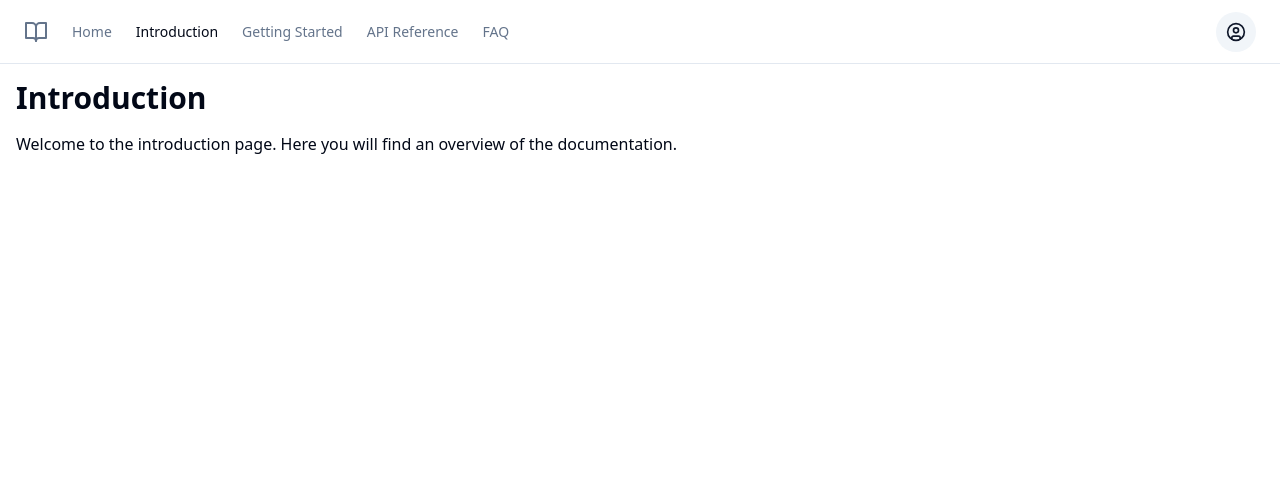
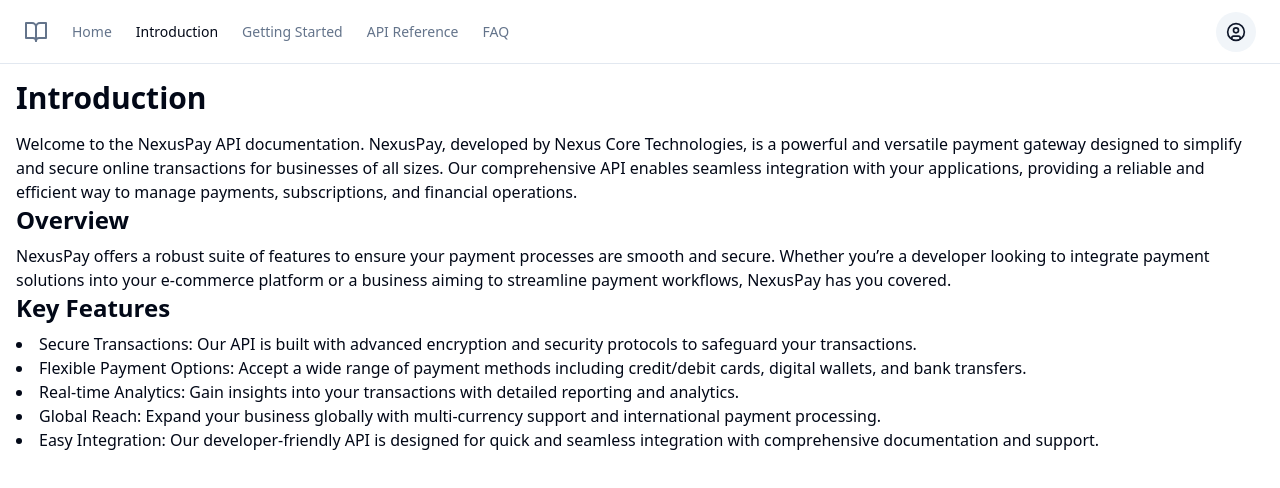
Before and after one commit to GPT-Engineer-App/nexuspay-api-documentation, a React (Vite) app: page /introduction in a window 1280 px wide. Shown: the top 488 px of the page. Built offline with nearby package versions, Linux system fonts and the light colour scheme.

Commit message:
Added NexusPay API documentation content to relevant pages and updated layout.

```diff
--- a/src/layouts/navbar.jsx
+++ b/src/layouts/navbar.jsx
@@ -35,7 +35,7 @@ const DesktopNav = () => (
       className="flex items-center gap-2 text-lg font-semibold md:text-base"
     >
       <BookOpen className="h-6 w-6" />
-      <span className="sr-only">Docs Site</span>
+      <span className="sr-only">NexusPay Docs</span>
     </NavItem>
     {navItems.map((item) => (
       <NavItem key={item.to} to={item.to}>
@@ -60,7 +60,7 @@ const MobileNav = () => (
           className="flex items-center gap-2 text-lg font-semibold"
         >
           <BookOpen className="h-6 w-6" />
-          <span className="sr-only">Docs Site</span>
+          <span className="sr-only">NexusPay Docs</span>
         </NavItem>
         {navItems.map((item) => (
           <NavItem key={item.to} to={item.to}>
--- a/src/layouts/sidebar.jsx
+++ b/src/layouts/sidebar.jsx
@@ -37,7 +37,7 @@ const Sidebar = () => (
       <div className="flex h-14 items-center border-b px-4 lg:h-[60px] lg:px-6">
         <NavLink to="/" className="flex items-center gap-2 font-semibold">
           <Package2 className="h-6 w-6" />
-          <span>Acme Inc</span>
+          <span>NexusPay</span>
         </NavLink>
       </div>
       <div className="flex-1">
@@ -69,7 +69,7 @@ const MobileSidebar = () => (
           className="flex items-center gap-2 text-lg font-semibold mb-4"
         >
           <Package2 className="h-6 w-6" />
-          <span className="sr-only">Acme Inc</span>
+          <span className="sr-only">NexusPay</span>
         </NavLink>
         {navItems.map((item) => (
           <SidebarNavLink key={item.to} to={item.to}>
--- a/src/pages/FAQ.jsx
+++ b/src/pages/FAQ.jsx
@@ -3,6 +3,14 @@ const FAQ = () => {
     <div>
       <h1 className="text-3xl font-bold mb-4">FAQ</h1>
       <p>Frequently Asked Questions will be answered here.</p>
+      <h2 className="text-2xl font-bold mb-2">Support and Resources</h2>
+      <p>Our dedicated support team is here to assist you every step of the way. Access our resources for troubleshooting, best practices, and additional guidance:</p>
+      <ul className="list-disc list-inside">
+        <li>Developer Guides: Step-by-step integration tutorials.</li>
+        <li>FAQs: Answers to common questions.</li>
+        <li>Community Forums: Connect with other developers and share insights.</li>
+        <li>Contact Support: Reach out to our support team for personalized assistance.</li>
+      </ul>
     </div>
   );
 };
--- a/src/pages/GettingStarted.jsx
+++ b/src/pages/GettingStarted.jsx
@@ -2,7 +2,14 @@ const GettingStarted = () => {
   return (
     <div>
       <h1 className="text-3xl font-bold mb-4">Getting Started</h1>
-      <p>This page will help you get started with the documentation.</p>
+      <p>To begin using NexusPay, follow these simple steps:</p>
+      <ol className="list-decimal list-inside">
+        <li>Sign Up: Create an account with Nexus Core Technologies to access your API keys.</li>
+        <li>Authenticate: Secure your API interactions with OAuth 2.0 authentication.</li>
+        <li>Integrate: Use our detailed guides and code examples to integrate NexusPay with your application.</li>
+        <li>Test: Utilize our sandbox environment to test your implementation before going live.</li>
+        <li>Go Live: Launch your payment solution and start accepting payments securely.</li>
+      </ol>
     </div>
   );
 };
--- a/src/pages/Index.jsx
+++ b/src/pages/Index.jsx
@@ -3,8 +3,8 @@ import { Link } from "react-router-dom";
 const Index = () => {
   return (
     <div className="text-center">
-      <h1 className="text-3xl font-bold mb-4">Welcome to the Documentation Site</h1>
-      <p className="mb-8">Explore the sections below to get started:</p>
+      <h1 className="text-3xl font-bold mb-4">Welcome to NexusPay API Documentation</h1>
+      <p className="mb-8">NexusPay, developed by Nexus Core Technologies, is a powerful and versatile payment gateway designed to simplify and secure online transactions for businesses of all sizes. Our comprehensive API enables seamless integration with your applications, providing a reliable and efficient way to manage payments, subscriptions, and financial operations.</p>
       <div className="space-y-4">
         <Link to="/introduction" className="text-blue-500 hover:underline">Introduction</Link>
         <Link to="/getting-started" className="text-blue-500 hover:underline">Getting Started</Link>
--- a/src/pages/Introduction.jsx
+++ b/src/pages/Introduction.jsx
@@ -2,7 +2,17 @@ const Introduction = () => {
   return (
     <div>
       <h1 className="text-3xl font-bold mb-4">Introduction</h1>
-      <p>Welcome to the introduction page. Here you will find an overview of the documentation.</p>
+      <p>Welcome to the NexusPay API documentation. NexusPay, developed by Nexus Core Technologies, is a powerful and versatile payment gateway designed to simplify and secure online transactions for businesses of all sizes. Our comprehensive API enables seamless integration with your applications, providing a reliable and efficient way to manage payments, subscriptions, and financial operations.</p>
+      <h2 className="text-2xl font-bold mb-2">Overview</h2>
+      <p>NexusPay offers a robust suite of features to ensure your payment processes are smooth and secure. Whether you’re a developer looking to integrate payment solutions into your e-commerce platform or a business aiming to streamline payment workflows, NexusPay has you covered.</p>
+      <h2 className="text-2xl font-bold mb-2">Key Features</h2>
+      <ul className="list-disc list-inside">
+        <li>Secure Transactions: Our API is built with advanced encryption and security protocols to safeguard your transactions.</li>
+        <li>Flexible Payment Options: Accept a wide range of payment methods including credit/debit cards, digital wallets, and bank transfers.</li>
+        <li>Real-time Analytics: Gain insights into your transactions with detailed reporting and analytics.</li>
+        <li>Global Reach: Expand your business globally with multi-currency support and international payment processing.</li>
+        <li>Easy Integration: Our developer-friendly API is designed for quick and seamless integration with comprehensive documentation and support.</li>
+      </ul>
     </div>
   );
 };
```
